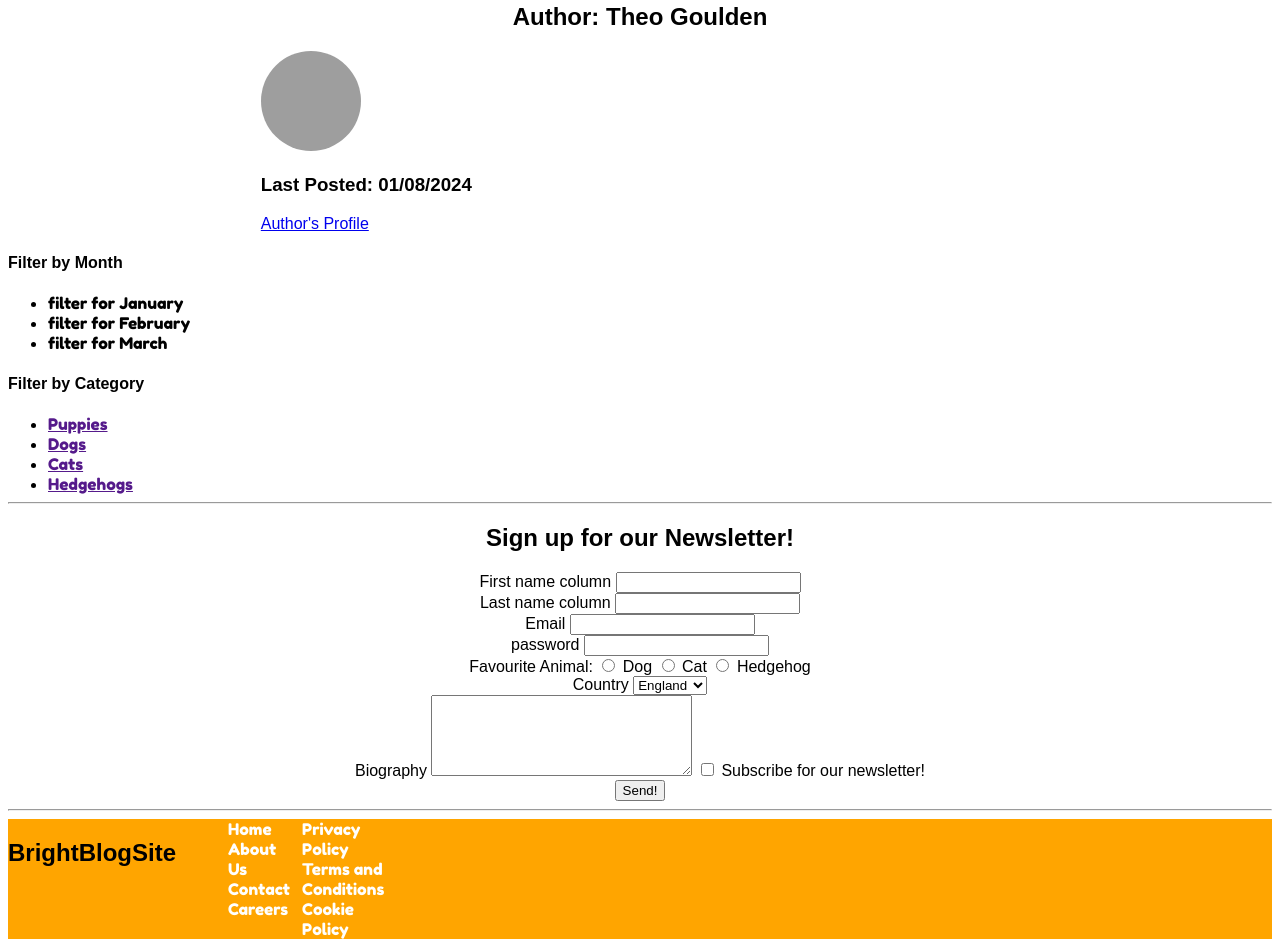
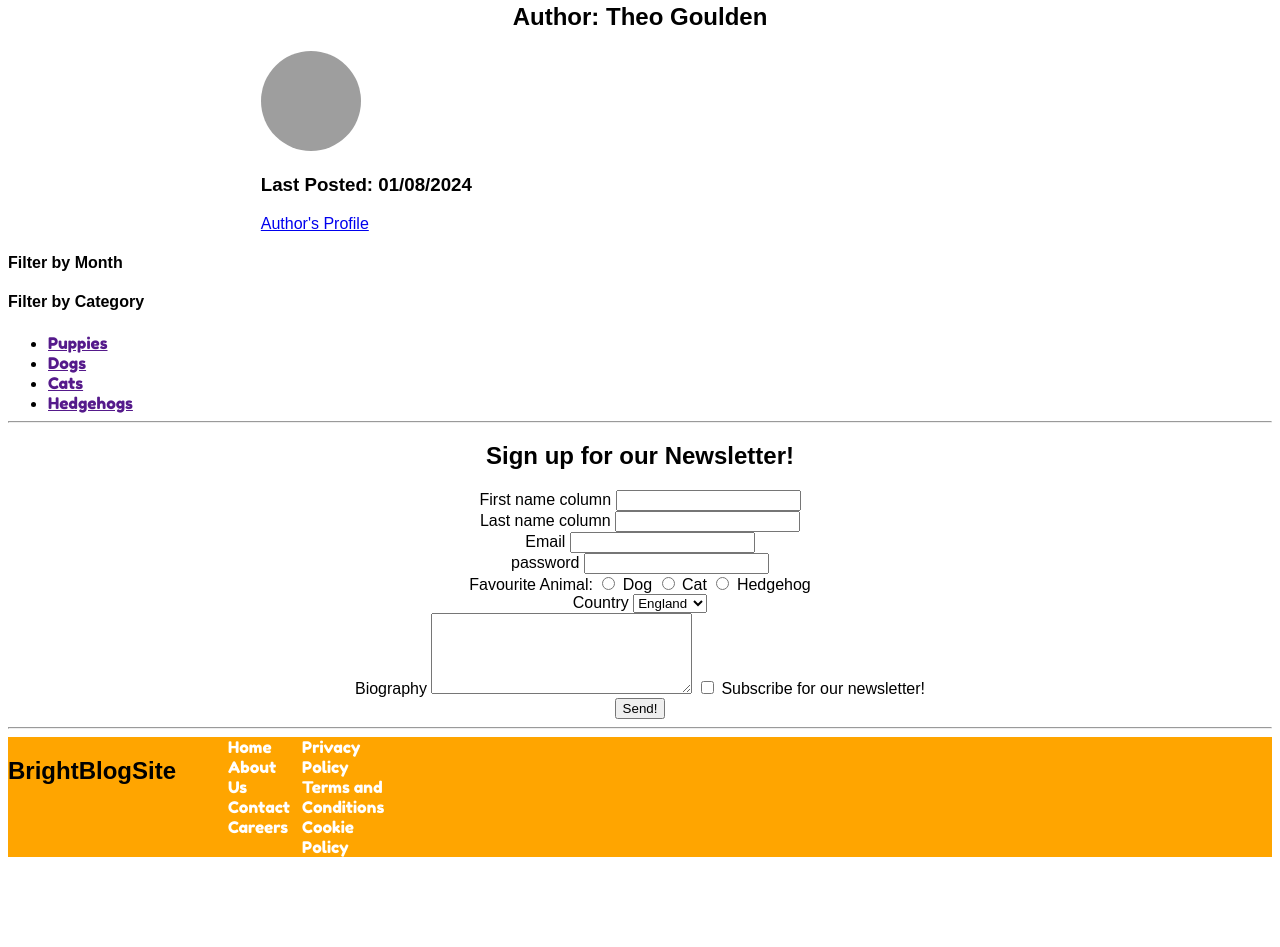
Before and after one commit to theog674/theog674.github.io, a plain HTML site: page index.html in a window 1280 px wide. Shown: the part 669-1616 px from the top of the page. After the commit the page ends 1534 px from the top, so only its background shows below. Drawn offline with Linux system fonts and the light colour scheme; grey boxes are pictures that could not be loaded.

Commit message:
Update index.html
commit

```diff
--- a/index.html
+++ b/index.html
@@ -64,10 +64,7 @@
             <section>
                 <h4>Filter by Month</h4>
                 <nav>
-                    <ul>
-                        <li><a href=""></a>filter for January</li>
-                        <li><a href=""></a>filter for February</li>
-                        <li><a href=""></a>filter for March</li>
+
                     </ul>
                 </nav>
                 <section>
```
